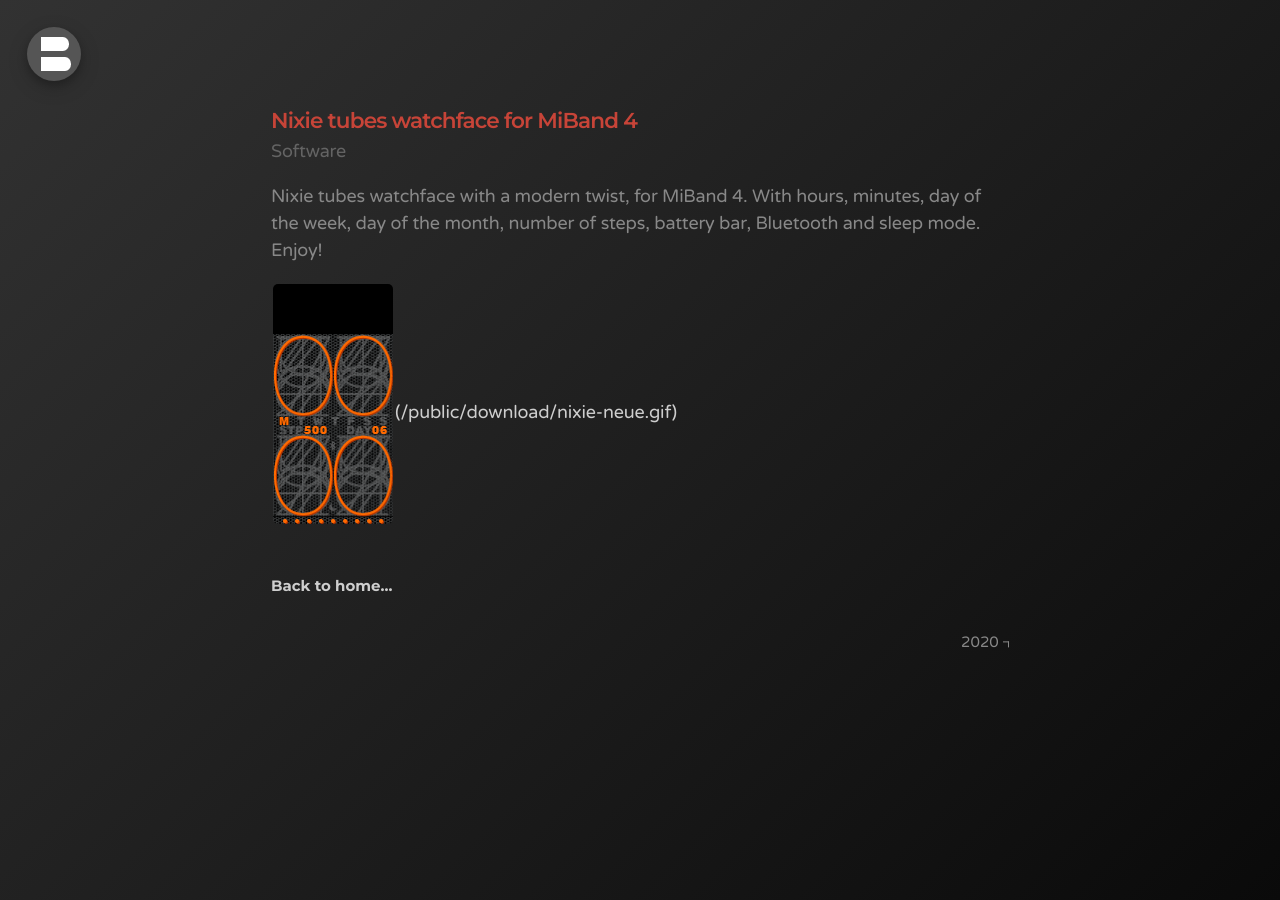
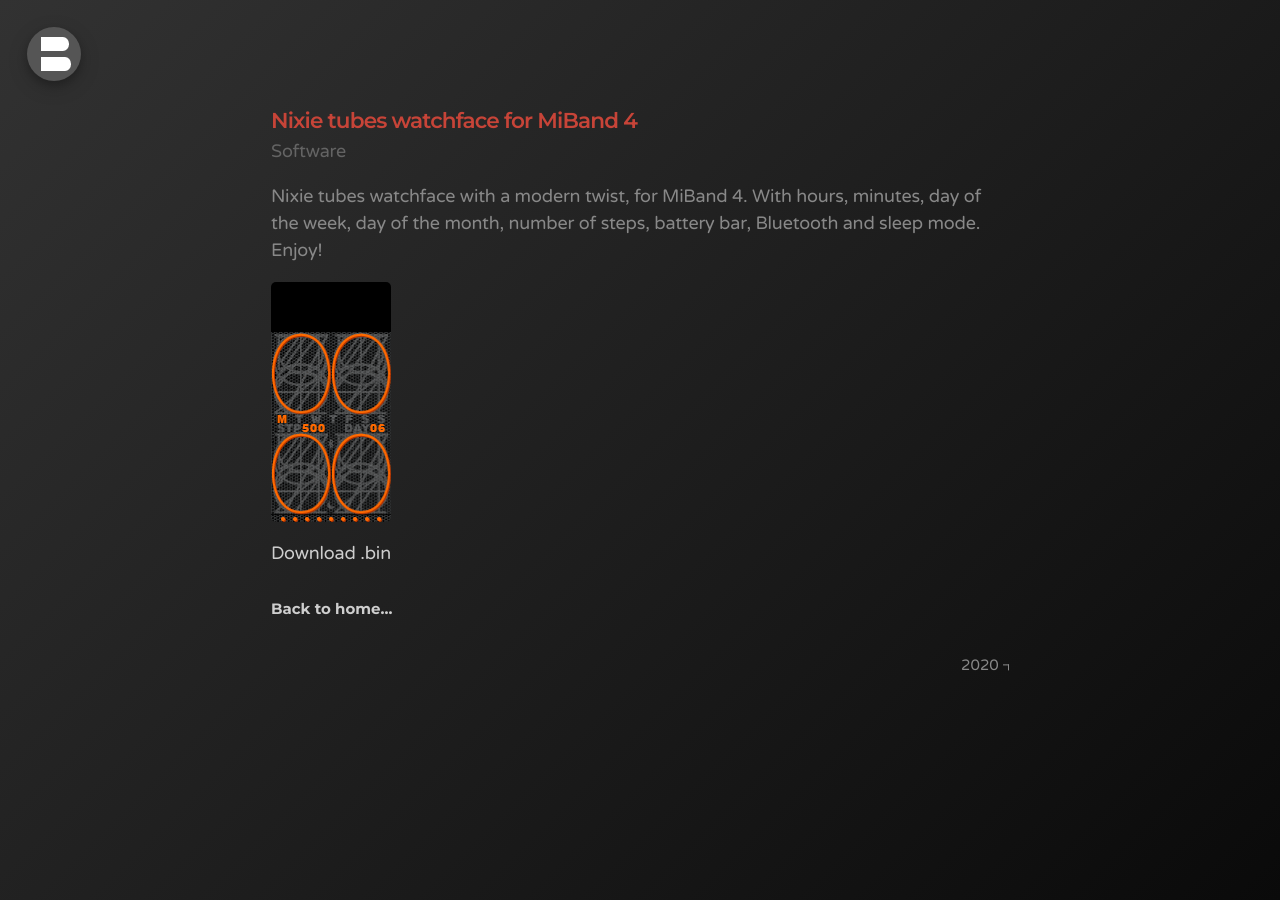
Before and after one commit to bonina/bonina.github.io, a Jekyll site: the page built from _posts/software/2020/2020-04-22-nixie-tubes-watchface-for-miband-4.md, in a window 1280 px wide. Built offline with Jekyll 4.4.1, drawn with Linux system fonts in a browser that asks for light colours.

Commit message:
Update 2020-04-22-nixie-tubes-watchface-for-miband-4.md

```diff
--- a/_posts/software/2020/2020-04-22-nixie-tubes-watchface-for-miband-4.md
+++ b/_posts/software/2020/2020-04-22-nixie-tubes-watchface-for-miband-4.md
@@ -7,5 +7,6 @@
 
 Nixie tubes watchface with a modern twist, for MiBand 4. With hours, minutes, day of the week, day of the month, number of steps, battery bar, Bluetooth and sleep mode. Enjoy!
 
-|     :---:      |     :---:     |
-| ![Nixie Neue for MiBand 4](/public/download/nixie-neue.gif) | [(/public/download/nixie-neue.gif)](/public/download/nixie-neue.bin) |
+![Nixie Neue for MiBand 4](/public/download/nixie-neue.gif)
+
+[Download .bin](/public/download/nixie-neue.bin)
```
